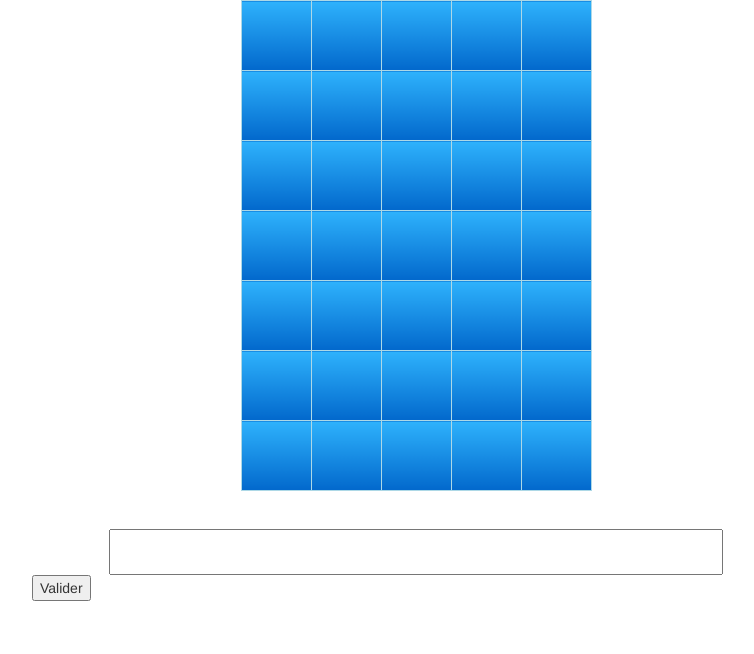
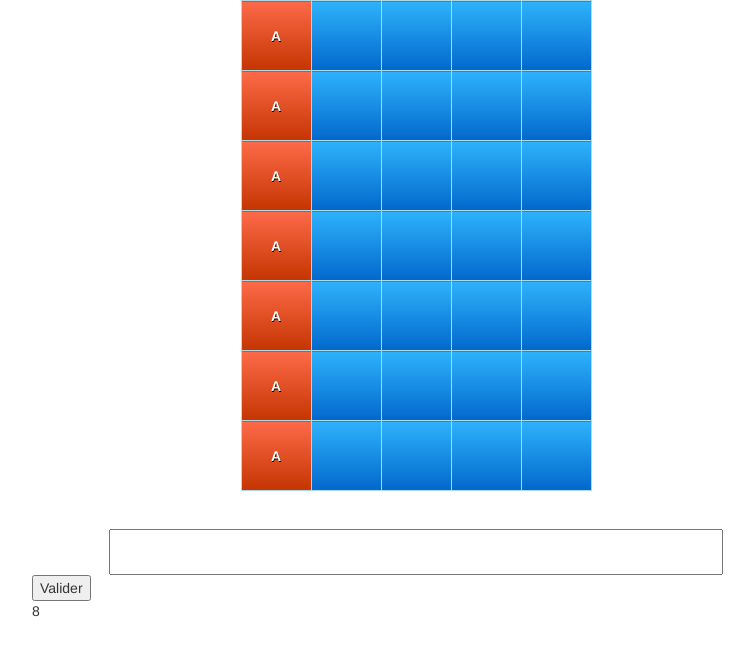
Before and after one commit to Yamihoshi/Projet-L3, a plain HTML site: page index.html in a window 1280 px wide. Both pictures are taken after a click on the element "Jouer !". Shown: the whole page, without its empty margins (224-978 px from the left). Drawn offline with nearby package versions, Linux system fonts and the light colour scheme.

Commit message:
-keyWait (pour le ptit Loski) + timer test

```diff
--- a/index.html
+++ b/index.html
@@ -15,6 +15,7 @@
     </table>
     <textarea id="mot" readonly></textarea>
     <button id="validerMot">Valider</button>
+    <div id="timer">10</div>
     </div>
 
     <div id ="config">
--- a/js/script.js
+++ b/js/script.js
@@ -1,4 +1,15 @@
 "use strict";
+
+
+function timerEvent()
+{
+	var temps = parseInt($("#timer").text());
+	if(temps>0)
+		$("#timer").text(temps-1);
+
+}
+
+
 $(document).ready(function(){
 
 	class MotCherche{
@@ -60,8 +71,7 @@ $(document).ready(function(){
 				str+='</tr>';
 			}
 			$('table tbody').append(str);
-			/* Jcrois tu montres pas la première lettre*/
-			//this.first_letter(this.mot.mot_a_trouver.charAt(0));
+			this.first_letter(this.mot.mot_a_trouver.charAt(0));
 		}
 
 
@@ -104,12 +114,13 @@ $(document).ready(function(){
 	}
 
 	var motus;
+	var timer;
 
 	$('#validerMot').click(function(){
 		motus.proposerMot($("#mot").text());
 	});
 
-	var keyPressed=false; //pour stopper l'appui consécutif
+	//var keyPressed=false; //pour stopper l'appui consécutif
 
 	$('#config').on('click', function(){
 		var taille = parseInt($('#taille_mot').val());
@@ -118,13 +129,18 @@ $(document).ready(function(){
 		motus.creerTableau();
 		$(this).hide();
 		$('#play').show(250);
+
+
+		/*TIMER*/
+		timer = setInterval(timerEvent, 1000);
+
 	});
 
 	$("body").keydown(function(event)
 	{
-		if(event.keyCode>=65 && event.keyCode<=90 && !keyPressed)
+		if(event.keyCode>=65 && event.keyCode<=90 /*&& !keyPressed*/)
 		{
-			keyPressed=true;
+			//keyPressed=true;
 			console.log(event.key.toUpperCase());
 
 			$("#mot").append(event.key.toUpperCase()); //TEST, à ajouter dans le carré courrant
@@ -137,11 +153,16 @@ $(document).ready(function(){
 		}
 	});
 
-	$("body").keyup(function(event)
+	$("#timer").change(function()
+	{
+		if(parseInt($(this).text())==0)
+			clearInterval(timer);
+	});
+
+	/*$("body").keyup(function(event)
 	{
 
 		keyPressed=false;
-	});
-
+	});*/
 
 });
```
